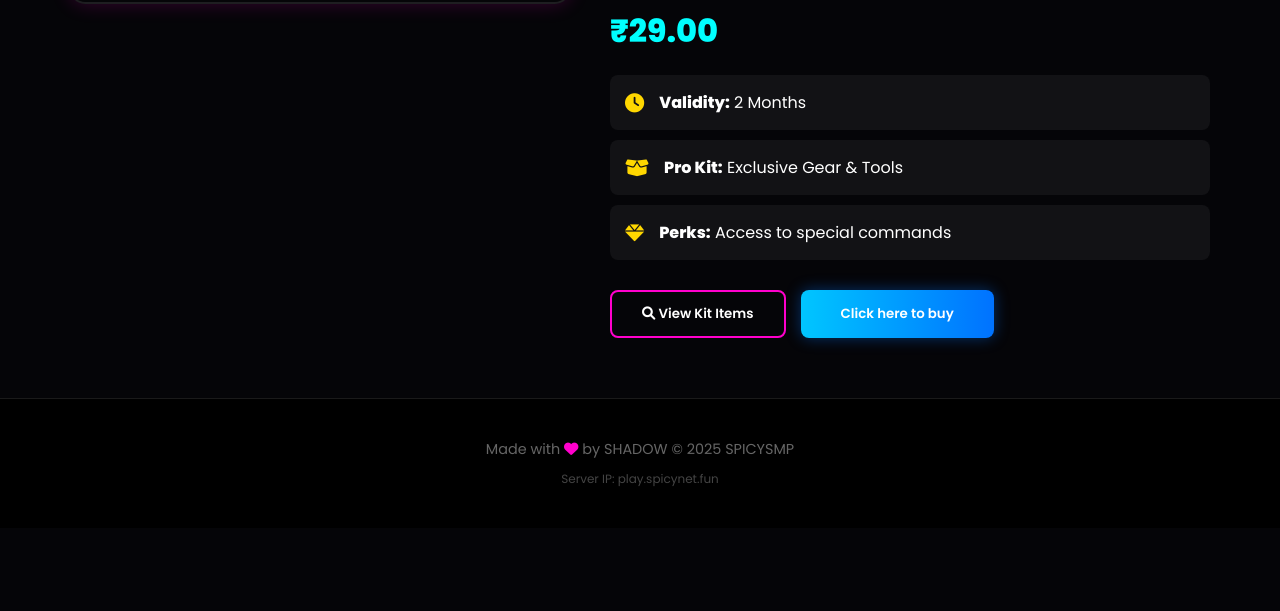
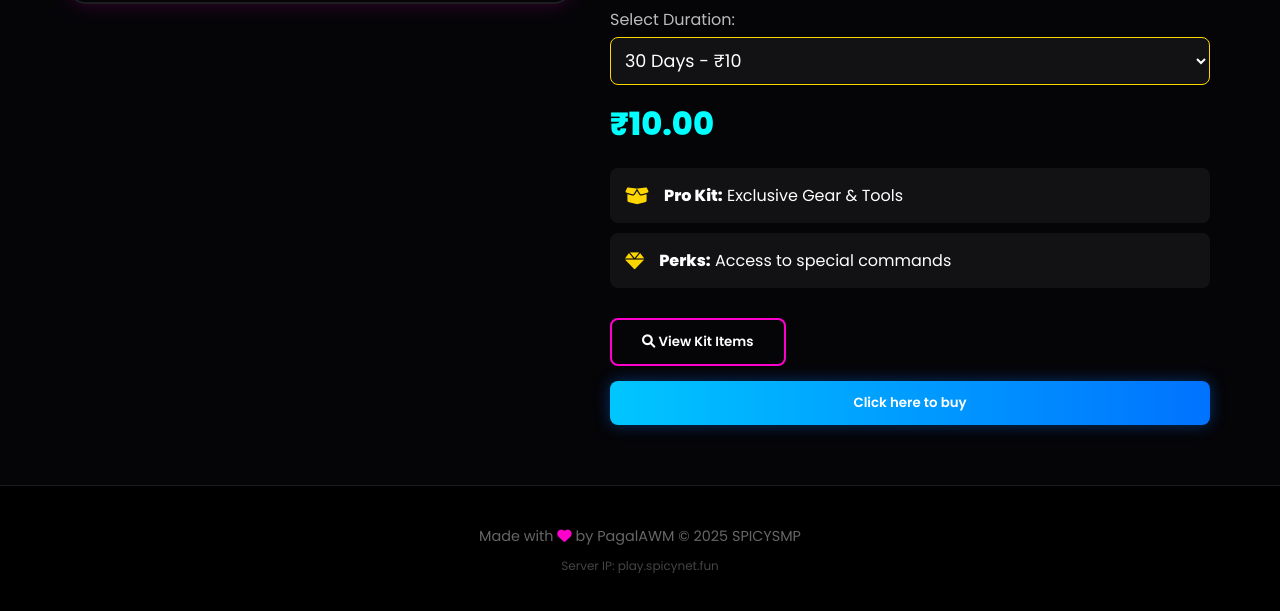
Before and after one commit to ansh17december-sketch/SpicySMP, a plain HTML site: page pro.html in a window 1280 px wide. Shown: the part 205-816 px from the top of the page. Drawn offline with Linux system fonts and the light colour scheme.

Commit message:
Update pro.html

```diff
--- a/pro.html
+++ b/pro.html
@@ -36,10 +36,24 @@
         .logo i { color: var(--gold); }
         .nav-links { display: flex; gap: 20px; align-items: center; }
         .btn-primary { background: var(--gradient-main); color: #000; padding: 8px 20px; border-radius: 8px; font-weight: 600; cursor: pointer; border:none; }
+
+        /* HAMBURGER MENU STYLES */
         .hamburger { display: none; font-size: 1.5rem; color: var(--gold); cursor: pointer; }
 
         @media (max-width: 768px) {
-            .nav-links { display: none; flex-direction: column; position: absolute; top: 100%; left: 0; width: 100%; background: var(--card-bg); padding: 20px; text-align: center; border-bottom: 2px solid var(--magenta); gap: 20px; }
+            .nav-links {
+                display: none;
+                flex-direction: column;
+                position: absolute;
+                top: 100%;
+                left: 0;
+                width: 100%;
+                background: var(--card-bg);
+                padding: 20px;
+                text-align: center;
+                border-bottom: 2px solid var(--magenta);
+                gap: 20px;
+            }
             .nav-links.active { display: flex; }
             .hamburger { display: block; }
         }
@@ -55,7 +69,7 @@
             overflow: hidden;
             border: 2px solid rgba(255, 255, 255, 0.1);
             box-shadow: 0 0 20px rgba(255, 0, 204, 0.2);
-            cursor: pointer; /* SHOWS IT IS CLICKABLE */
+            cursor: pointer;
             transition: 0.3s;
         }
         .product-image-box:hover { transform: scale(1.02); border-color: var(--gold); }
@@ -64,6 +78,19 @@
         /* Right Side: Info */
         .product-info { flex: 1 1 400px; max-width: 600px; }
         .product-title { font-size: 2.5rem; margin-bottom: 10px; text-transform: uppercase; }
+
+        /* PRICE SELECTOR */
+        .price-selector {
+            background: rgba(255,255,255,0.05);
+            border: 1px solid var(--gold);
+            color: white;
+            padding: 10px;
+            width: 100%;
+            border-radius: 8px;
+            font-size: 1.1rem;
+            margin-bottom: 15px;
+            cursor: pointer;
+        }
         .product-price { font-size: 2rem; color: var(--price-color); font-weight: 700; margin-bottom: 20px; }
 
         .feature-list { margin-bottom: 30px; }
@@ -86,7 +113,7 @@
         .btn-view-kit:hover { background: var(--magenta); }
 
         .btn-buy {
-            background: linear-gradient(90deg, #00c6ff, #0072ff); color: white; border: none; padding: 12px 40px; border-radius: 8px; font-weight: 600; cursor: pointer; box-shadow: 0 0 15px rgba(0, 114, 255, 0.4); transition: 0.3s;
+            background: linear-gradient(90deg, #00c6ff, #0072ff); color: white; border: none; padding: 12px 40px; border-radius: 8px; font-weight: 600; cursor: pointer; box-shadow: 0 0 15px rgba(0, 114, 255, 0.4); transition: 0.3s; width: 100%;
         }
         .btn-buy:hover { transform: scale(1.05); box-shadow: 0 0 25px rgba(0, 114, 255, 0.6); }
 
@@ -122,12 +149,14 @@
                 <i class="fas fa-cube"></i>
                 <span class="gradient-text">SPICYSMP</span>
             </a>
+
             <div class="nav-links" id="navLinks">
                 <a href="index.html">Home</a>
-                <a href="store.html" style="color: var(--gold);">Store</a>
+                <a href="rank.html" style="color: var(--gold);">Store</a>
                 <a href="contact.html">Contact</a>
                 <a href="https://discord.gg/3yWnxcUJPN" class="btn-primary">Join Discord</a>
             </div>
+
             <div class="hamburger" onclick="toggleMenu()"><i class="fas fa-bars"></i></div>
         </div>
     </nav>
@@ -143,13 +172,17 @@
 
         <div class="product-info">
             <h1 class="product-title gradient-text">Pro Rank</h1>
-            <div class="product-price">₹29.00</div>
+
+            <label style="color: #bbb; display: block; margin-bottom: 5px;">Select Duration:</label>
+            <select class="price-selector" id="priceSelect" onchange="updatePrice()">
+                <option value="10">30 Days - ₹10</option>
+                <option value="30">60 Days - ₹30</option>
+                <option value="60">1 Session - ₹60</option>
+            </select>
+
+            <div class="product-price" id="displayPrice">₹10.00</div>
 
             <div class="feature-list">
-                <div class="feature-item">
-                    <i class="fas fa-clock"></i>
-                    <span><strong>Validity:</strong> 2 Months</span>
-                </div>
                 <div class="feature-item">
                     <i class="fas fa-box-open"></i>
                     <span><strong>Pro Kit:</strong> Exclusive Gear & Tools</span>
@@ -194,9 +227,14 @@
 
             <img src="qr.jpg" alt="Payment QR Code" class="modal-img" style="width: 250px; height: auto;">
 
+            <p style="font-size: 1.2rem; color: white; margin: 10px 0;">
+                Pay Total: <span id="modalPrice" style="color: var(--gold); font-weight: bold;">₹10</span>
+            </p>
+
             <div style="background: rgba(255,255,255,0.05); padding: 15px; border-radius: 10px; text-align: left;">
                 <h4 style="color: var(--gold); margin-bottom: 10px;">Steps to Claim:</h4>
                 <ol class="payment-steps" style="padding-left: 20px;">
+                    <li>Scan and pay the exact amount shown above.</li>
                     <li>Take a screenshot of the payment success screen.</li>
                     <li>Join our Discord and create a support ticket.</li>
                     <li>Upload the screenshot in the ticket.</li>
@@ -204,7 +242,7 @@
                 </ol>
             </div>
 
-            <a href="" target="_blank" class="btn-primary" style="display: block; margin-top: 20px; text-align: center;">
+            <a href="https://discord.gg/3yWnxcUJPN" target="_blank" class="btn-primary" style="display: block; margin-top: 20px; text-align: center;">
                 Join Discord Now
             </a>
         </div>
@@ -212,18 +250,29 @@
 
     <footer>
         <div class="container">
-            Made with <i class="fas fa-heart" style="color: var(--magenta);"></i> by SHADOW &copy; 2025 SPICYSMP
+            Made with <i class="fas fa-heart" style="color: var(--magenta);"></i> by PagalAWM &copy; 2025 SPICYSMP
             <br>
             <small style="color: #444; margin-top: 10px; display: block;">Server IP: play.spicynet.fun</small>
         </div>
     </footer>
 
     <script>
+        // 1. Hamburger Menu Logic
         function toggleMenu() {
             const navLinks = document.getElementById('navLinks');
             navLinks.classList.toggle('active');
         }
 
+        // 2. Price Update Logic
+        function updatePrice() {
+            var price = document.getElementById("priceSelect").value;
+            // Update main page price
+            document.getElementById("displayPrice").innerText = "₹" + price + ".00";
+            // Update modal price
+            document.getElementById("modalPrice").innerText = "₹" + price;
+        }
+
+        // 3. Modal Logic
         function openModal(modalId) {
             document.getElementById(modalId).style.display = "flex";
         }
@@ -232,6 +281,7 @@
             document.getElementById(modalId).style.display = "none";
         }
 
+        // Close if clicked outside
         window.onclick = function(event) {
             if (event.target.classList.contains('modal')) {
                 event.target.style.display = "none";
```
